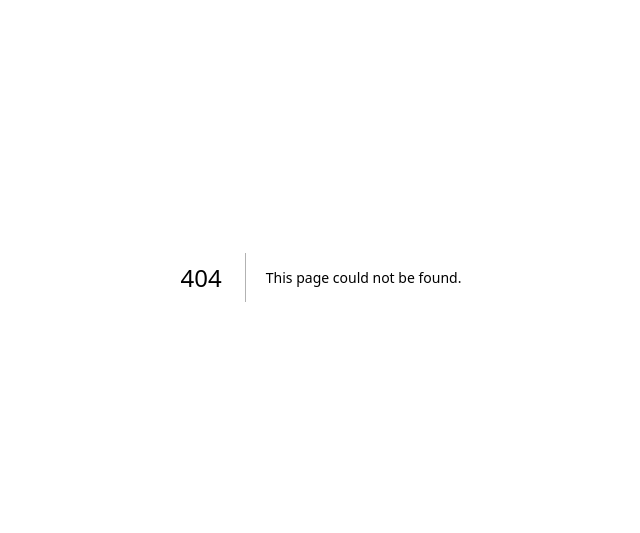
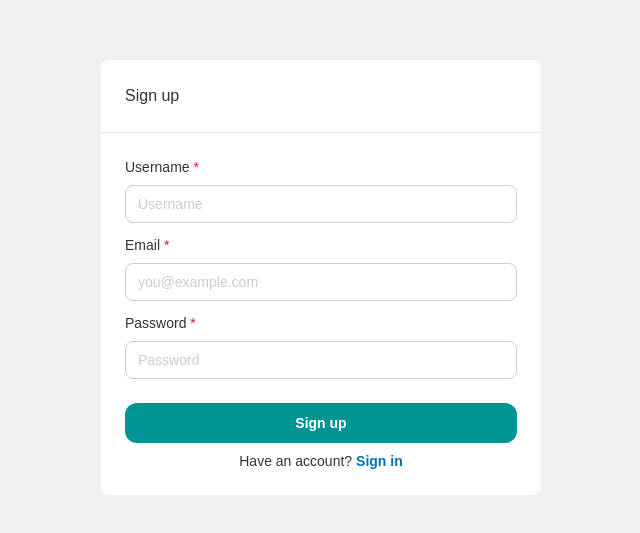
Before and after one commit to sajjadshadrooz/cloudy-nest, a Next.js app: page /register in a window 1280 px wide. Before the commit this address had no page. Shown: the part 123-656 px from the top of the page, without its empty margins (319-959 px from the left). Built offline with nearby package versions, Linux system fonts and the light colour scheme.

Commit message:
#16: register layout and page created.

```diff
--- /dev/null
+++ b/src/app/(Auth)/register/page.tsx
@@ -0,0 +1,5 @@
+import RegisterLayout from "@/layouts/auth/register/registerLayout";
+
+export default function Login() {
+  return <RegisterLayout />;
+}
--- /dev/null
+++ b/src/layouts/auth/register/registerForm.tsx
@@ -0,0 +1,76 @@
+"use client";
+
+import { Formik, Form } from "formik";
+
+import { LinkButton } from "@/components/linkButton/linkButton";
+import { Button } from "@/components/button/button";
+import { FormikField } from "@/components/formikField/formikField";
+
+import { registerValidationSchema } from "./utils/validation";
+
+const RegisterForm = () => {
+  const initialValues = {
+    username: "",
+    email: "",
+    password: "",
+  };
+
+  const handleSubmit = (values: typeof initialValues) => {
+    console.log("🟢 Form submitted", values);
+  };
+
+  return (
+    <Formik
+      initialValues={initialValues}
+      validationSchema={registerValidationSchema}
+      onSubmit={handleSubmit}
+    >
+      {({ errors, touched, isSubmitting }) => (
+        <Form>
+          <div className="flex flex-col gap-6">
+            <div className="flex flex-col gap-3">
+              <FormikField
+                name="username"
+                type="text"
+                label="Username"
+                placeholder="Username"
+                required
+                touched={touched.username}
+                error={errors.username}
+              />
+              <FormikField
+                name="email"
+                type="email"
+                label="Email"
+                placeholder="you@example.com"
+                required
+                touched={touched.email}
+                error={errors.email}
+              />
+              <FormikField
+                name="password"
+                type="password"
+                label="Password"
+                placeholder="Password"
+                required
+                touched={touched.password}
+                error={errors.password}
+              />
+            </div>
+            <div className="flex flex-col gap-2 items-center justify-center">
+              <Button className="w-full" type="submit" loading={isSubmitting}>
+                Sign up
+              </Button>
+              <div className="flex gap-1">
+                <p className="text-sm">Have an account?</p>
+                <LinkButton href={"/login"}>Sign in</LinkButton>
+              </div>
+            </div>
+          </div>
+        </Form>
+      )}
+    </Formik>
+  );
+};
+
+export default RegisterForm;
--- /dev/null
+++ b/src/layouts/auth/register/registerLayout.tsx
@@ -0,0 +1,12 @@
+import { Section } from "@/components/section/section";
+import RegisterForm from "./registerForm";
+
+export default function RegisterLayout() {
+  return (
+    <div className="w-full px-5 md:w-[480px]">
+      <Section title="Sign up">
+        <RegisterForm />
+      </Section>
+    </div>
+  );
+}
--- /dev/null
+++ b/src/layouts/auth/register/utils/validation.ts
@@ -0,0 +1,7 @@
+import * as Yup from "yup";
+
+export const registerValidationSchema = Yup.object({
+  username: Yup.string().required("Required field."),
+  email: Yup.string().email("Email is not valid.").required("Required field."),
+  password: Yup.string().required("Required field."),
+});
```
